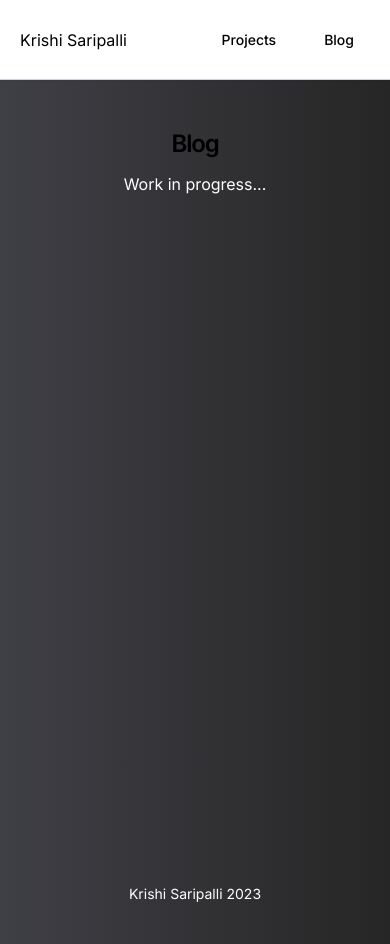
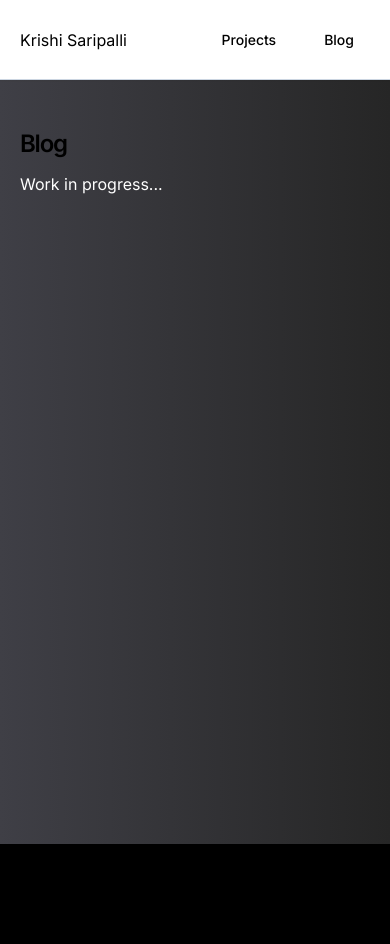
Before and after one commit to krishi-saripalli/krishidev2.0, a Next.js app: page /blog in a window 390 px wide. After the commit the page ends 844 px from the top, so only its background shows below. Built offline with nearby package versions, Linux system fonts and the light colour scheme.

Commit message:
foot removed

```diff
--- a/src/app/blog/page.tsx
+++ b/src/app/blog/page.tsx
@@ -16,7 +16,7 @@ const Projects: FC = ({}: any) => {
     <PageAnimateWrapper>
       <div className=" relative h-screen flex items-center justify-center overflow-x-hidden">
         <div className="container pt-32 max-w-7xl w-full mx-auto h-full">
-          <div className="text-white h-full gap-3 flex flex-col justify-start items-center lg:items-start">
+          <div className="text-white h-full gap-3 flex flex-col justify-start items-start">
             <LargeHeading size="sm" className="">
               Blog
             </LargeHeading>
--- a/src/app/layout.tsx
+++ b/src/app/layout.tsx
@@ -22,9 +22,6 @@ export default function RootLayout({
         <main className="px-5">{children}</main>
         {/*allow for more height on mobile */}
         {/* <div className='h-40 md:hidden'></div> */}
-        <footer className="text-white text-sm py-10 flex justify-center">
-          Krishi Saripalli 2023
-        </footer>
       </body>
     </html>
   );
```
